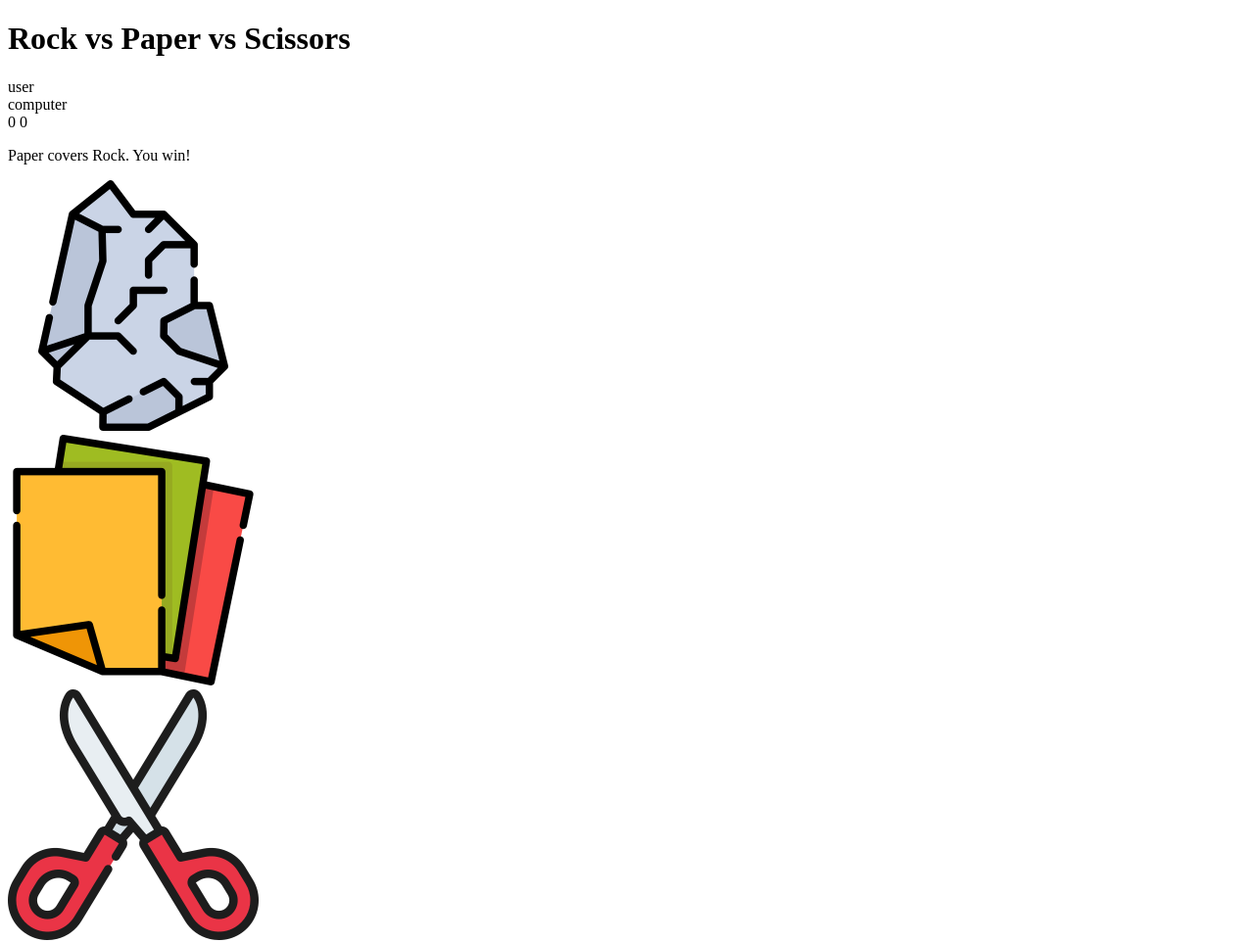
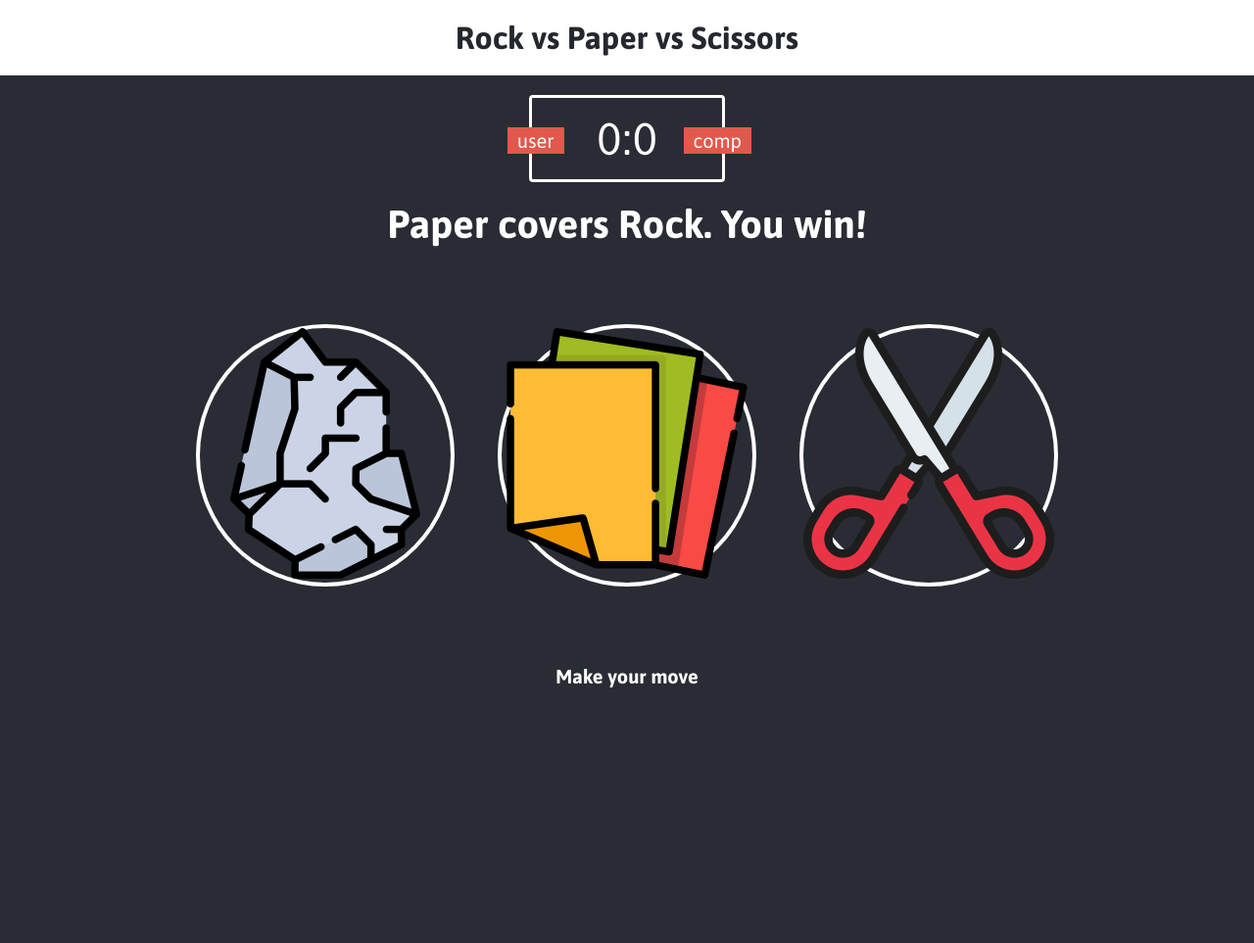
Before and after one commit to Rafaela-Serrano/rock-paper-scissors, a plain HTML site: page index.html in a window 1280 px wide. Shown: the top 963 px of the page at 98% size. After the commit the page ends 800 px from the top, so only its background shows below. Drawn offline with Linux system fonts and the light colour scheme.

Commit message:
Add Style

```diff
--- a/index.html
+++ b/index.html
@@ -12,9 +12,8 @@
 
         <div class="score-board">
             <div id="user-label" class="badge">user</div>
-            <div id="computer-label" class="badge">computer</div>
-            <span id="user-score">0</span>
-            <span id="computer-score">0</span>
+            <div id="computer-label" class="badge">comp</div>
+            <span id="user-score">0</span>:<span id="computer-score">0</span>
         </div>
 
         <div class="result">
--- a/styless.css
+++ b/styless.css
@@ -0,0 +1,92 @@
+@import url('https://fonts.googleapis.com/css2?family=Asap:ital,wght@0,100..900;1,100..900&display=swap');
+
+*{
+    margin:0;
+    padding:0;
+    box-sizing:border-box;
+}
+
+body {
+    background-color: #292C34;
+}
+
+header {
+    background: white;
+    padding: 20px;
+}
+
+header > h1 {
+    color: #24272E;
+    text-align: center;
+    font-family: Asap, sans-serif;
+}
+
+.score-board {
+    margin: 20px auto;
+    border: 3px solid white;
+    border-radius:4px;
+    width: 200px;
+    color:white;
+    font-size: 46px;
+    text-align: center;
+    padding: 15px 20px;
+    font-family: Asap, sans-serif;
+    position: relative;
+}
+
+.badge {
+    background: #E2584D;
+    color: white;
+    font-size: 20px;
+    padding: 2px 10px;
+    font-family: Asap, sans-serif;
+}
+
+#user-label{
+    position: absolute;
+    top:30px;
+    left: -25px;
+}
+
+#computer-label{
+    position: absolute;
+    top:30px;
+    right: -30px;
+}
+
+.result {
+   font-size: 40px;
+   color: white;
+}
+
+.result > p {
+    text-align: center;
+    font-weight: bold;
+    font-family: Asap, sans-serif;
+}
+
+.choices{
+    margin: 80px 0;
+    text-align: center;
+}
+
+.choice {
+    border: 4px solid white;
+    display: inline-block;
+    border-radius: 50%;
+    margin: 0 20px;
+    transition: all 0.3s ease;
+}
+
+.choice:hover {
+    cursor:pointer;
+    background: #ee7571;
+}
+
+#action-message{
+    text-align: center;
+    color: white;
+    font-family: Asap, sans-serif;
+    font-weight: bold;
+    font-size: 20px;
+}
```
